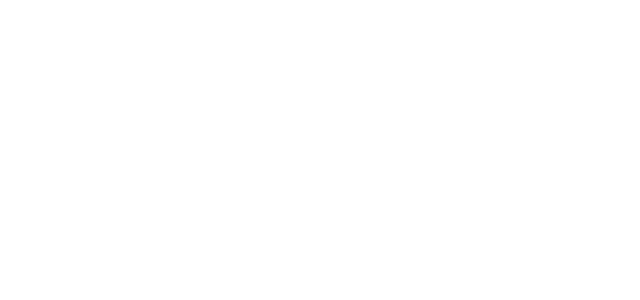
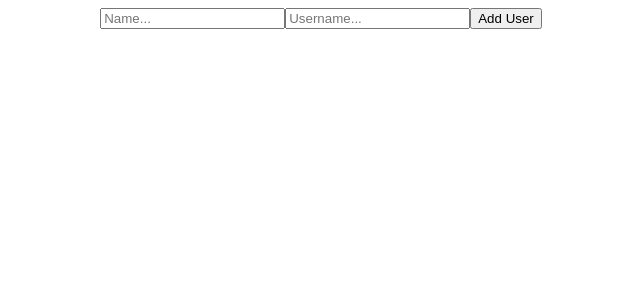
Before and after one commit to mindeleven/redux-toolkit-sample-project-redux-CRUD-tutorial, a React (Create React App) app: page / in a window 1280 px wide. Shown: the top 300 px of the page, without its empty margins (319-959 px from the left). Built offline with nearby package versions, Linux system fonts and the light colour scheme.

Commit message:
Scaffolding input form to add user

```diff
--- a/src/App.js
+++ b/src/App.js
@@ -2,7 +2,15 @@
 
 function App() {
   return (
-    <div className="App"></div>
+    <div className="App">
+      {" "}
+      <div className="addUser">
+        <input type="text" placeholder="Name..." />
+        <input type="text" placeholder="Username..." />
+        <button>Add User</button>
+      </div>
+      <div className="displayUsers"></div>
+    </div>
   );
 }
 
```
